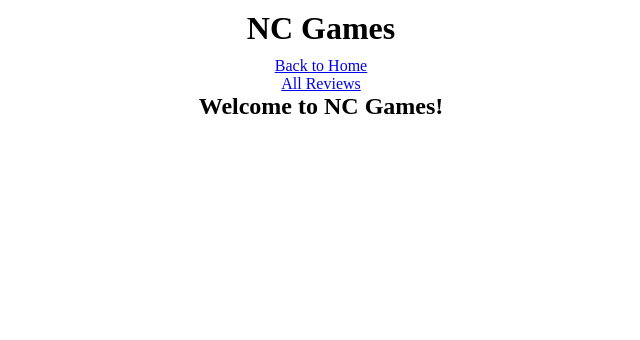
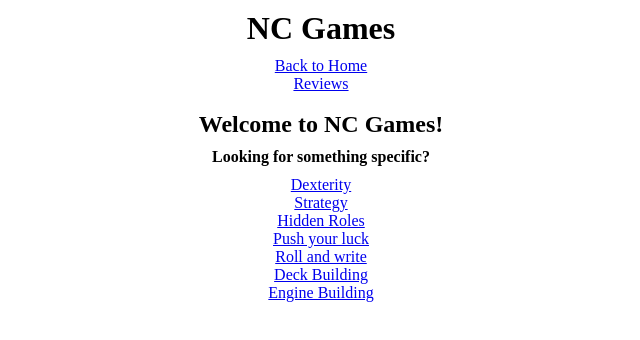
Before and after one commit to Nanobot1514/fe-nc-games, a React (Create React App) app: page / in a window 1280 px wide. Shown: the top 340 px of the page, without its empty margins (319-959 px from the left). Built offline with nearby package versions, Linux system fonts and the light colour scheme.

Commit message:
Add seperate pages for each category

```diff
--- a/src/App.css
+++ b/src/App.css
@@ -102,3 +102,7 @@
 .comment-tile {
   padding: 10px;
 }
+
+.home-category-header {
+  padding: 10px;
+}
--- a/src/App.js
+++ b/src/App.js
@@ -3,9 +3,9 @@ import { Route, Routes } from "react-router-dom";
 import Header from "./components/Header";
 import NavBar from "./components/NavBar";
 import HomePage from "./components/HomePage";
-import ReviewsList from "./components/ReviewsList";
 import SingleReview from "./components/SingleReview";
 import { useState } from "react";
+import Reviews from "./components/Reviews";
 
 function App() {
   const [user, setUser] = useState("grumpy19");
@@ -17,9 +17,10 @@ function App() {
       <NavBar />
       <Routes>
         <Route path="/" element={<HomePage />} />
-        <Route path="/reviews" element={<ReviewsList />} />
+        <Route path="/reviews" element={<Reviews />} />
+        <Route path="/reviews/:category" element={<Reviews />} />
         <Route
-          path="/reviews/:review_id"
+          path="/review/:review_id"
           element={<SingleReview user={user} />}
         />
       </Routes>
--- a/src/components/HomePage.jsx
+++ b/src/components/HomePage.jsx
@@ -1,7 +1,36 @@
+import { Link } from "react-router-dom";
+
 const HomePage = () => {
   return (
     <div className="Header">
       <h2>Welcome to NC Games!</h2>
+
+      <ul>
+        <h4 className="home-category-header">
+          Looking for something specific?
+        </h4>
+        <li>
+          <Link to={"/reviews/dexterity"}>Dexterity</Link>
+        </li>
+        <li>
+          <Link to={"/reviews/strategy"}>Strategy</Link>
+        </li>
+        <li>
+          <Link to={"/reviews/hidden-roles"}>Hidden Roles</Link>
+        </li>
+        <li>
+          <Link to={"/reviews/push-your-luck"}>Push your luck</Link>
+        </li>
+        <li>
+          <Link to={"/reviews/roll-and-write"}>Roll and write</Link>
+        </li>
+        <li>
+          <Link to={"/reviews/deck-building"}>Deck Building</Link>
+        </li>
+        <li>
+          <Link to={"/reviews/engine-building"}>Engine Building</Link>
+        </li>
+      </ul>
     </div>
   );
 };
--- a/src/components/NavBar.jsx
+++ b/src/components/NavBar.jsx
@@ -11,9 +11,10 @@ const NavBar = () => {
         </li>
         <li>
           <Link to="/reviews" className="reviews-link">
-            All Reviews
+            Reviews
           </Link>
         </li>
+        <li></li>
       </ul>
     </nav>
   );
--- a/src/components/ReviewTile.jsx
+++ b/src/components/ReviewTile.jsx
@@ -11,7 +11,7 @@ const ReviewTile = ({
   return (
     <li className="review-tile" key={review_id}>
       <img className="review-img" src={review_img_url} alt={title} />
-      <Link to={`/reviews/${review_id}`}>
+      <Link to={`/review/${review_id}`}>
         <h4>
           Title:
           <p>{title}</p>
--- /dev/null
+++ b/src/components/Reviews.jsx
@@ -0,0 +1,15 @@
+import "../App.css";
+import { useParams } from "react-router-dom";
+import ReviewsList from "./ReviewsList";
+
+const Reviews = () => {
+  const { category } = useParams();
+  //   console.log(category);
+  return (
+    <section>
+      <ReviewsList category={category} />
+    </section>
+  );
+};
+
+export default Reviews;
--- a/src/components/ReviewsList.jsx
+++ b/src/components/ReviewsList.jsx
@@ -3,7 +3,7 @@ import { getReviews } from "../utils/api";
 import "../App.css";
 import ReviewTile from "./ReviewTile";
 
-const ReviewsList = () => {
+const ReviewsList = ({ category }) => {
   const [reviews, setReviews] = useState([]);
   const [isLoading, setIsLoading] = useState(true);
   const [isError, setIsError] = useState(false);
@@ -11,7 +11,8 @@ const ReviewsList = () => {
   useEffect(() => {
     setIsLoading(true);
     setIsError(false);
-    getReviews()
+
+    getReviews(category)
       .then((reviews) => {
         setIsLoading(false);
         setReviews(reviews);
--- a/src/utils/api.js
+++ b/src/utils/api.js
@@ -4,9 +4,14 @@ const gamesApi = axios.create({
   baseURL: "https://nc-games-w79g.onrender.com/api",
 });
 
-export const getReviews = async () => {
-  const { data } = await gamesApi.get("/reviews");
-  return data.reviews;
+export const getReviews = async (category) => {
+  if (!category) {
+    const { data } = await gamesApi.get("/reviews");
+    return data.reviews;
+  } else if (category) {
+    const { data } = await gamesApi.get(`/reviews?category=${category}`);
+    return data.reviews;
+  }
 };
 
 export const getReview = async (review_id) => {
```
Also changed, not shown: src/components/ReviewByCategory.jsx (deleted).
